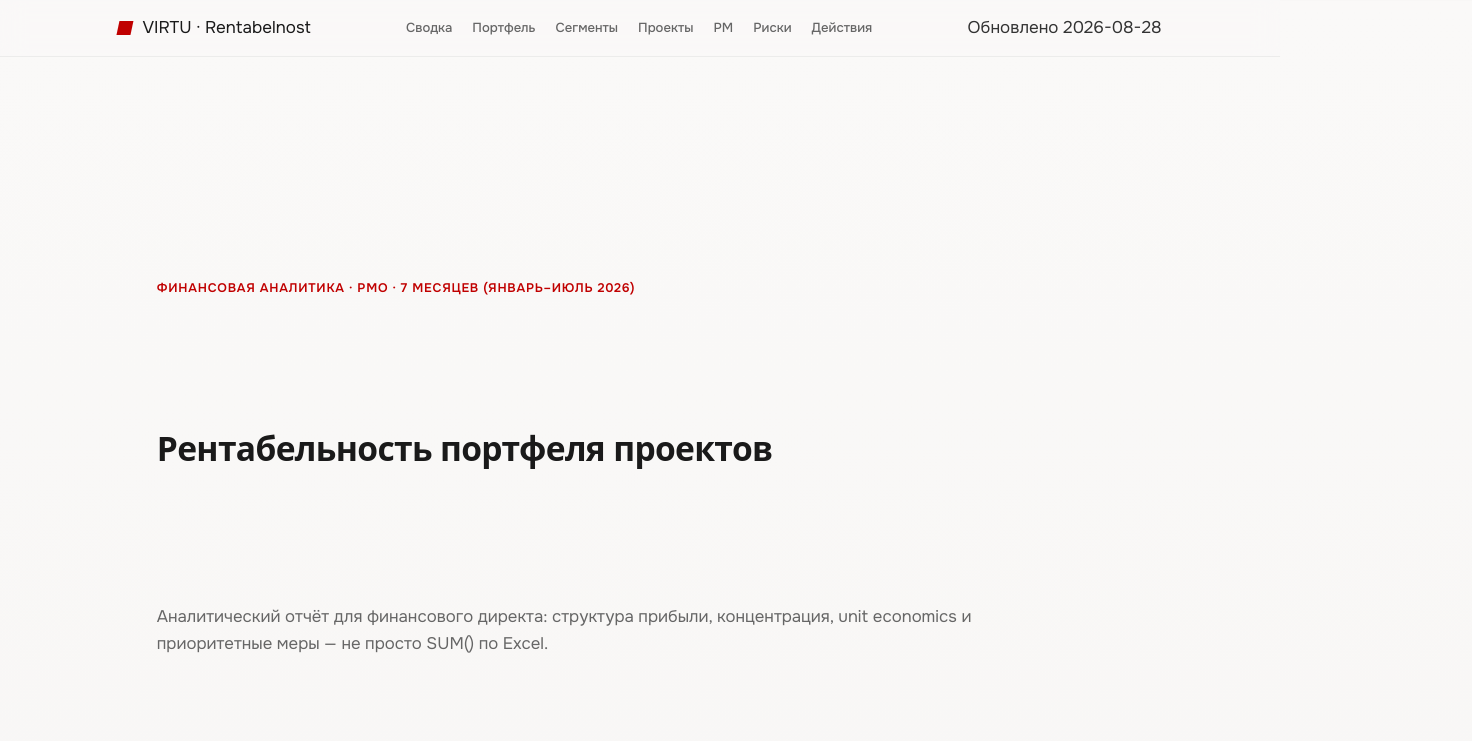
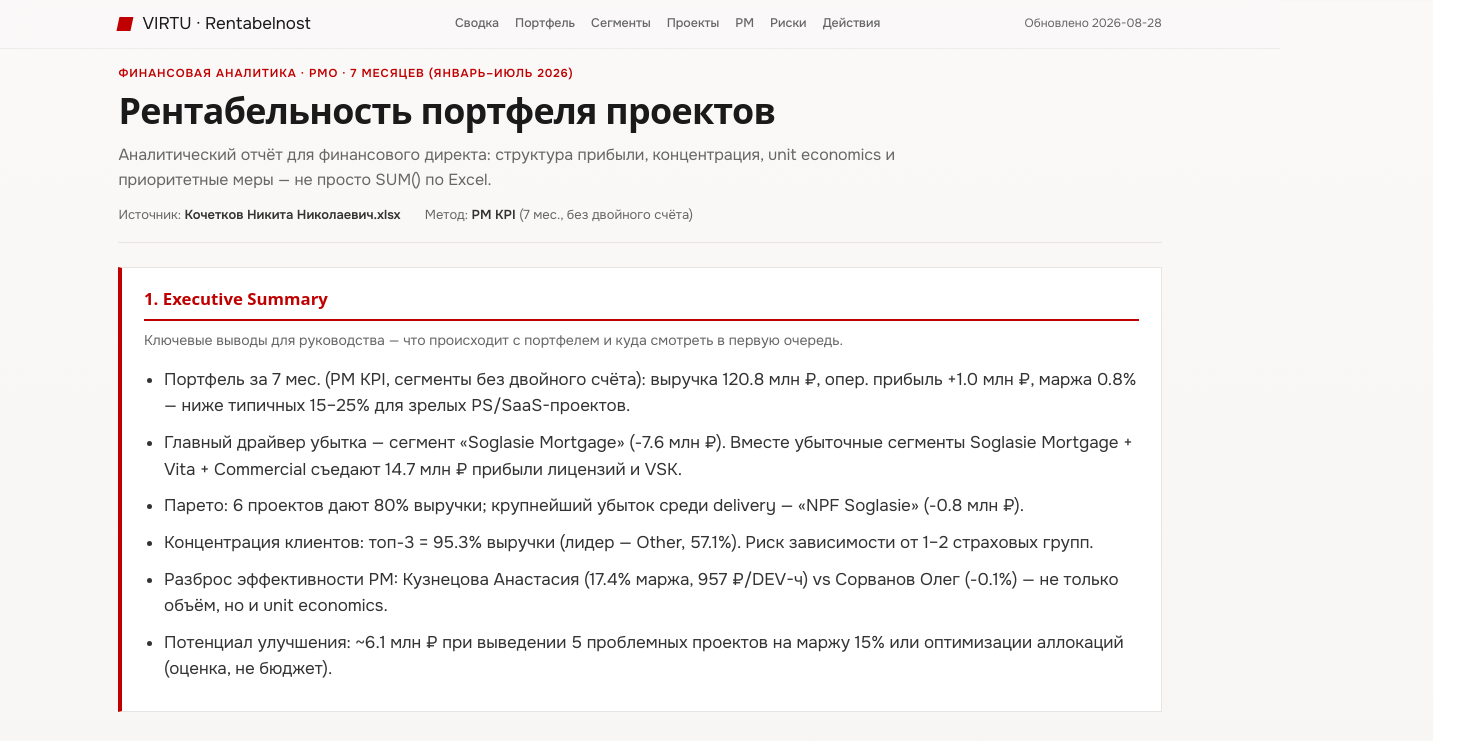
Before and after one commit to puholet-sketch/virtu-rentabelnost, a plain HTML site: page index.html in a window 1280 px wide. Shown: the top 741 px of the page, 1472 px wide, since content can reach past the window. Drawn offline with Linux system fonts and the light colour scheme; a web font is replaced by a local one.

Commit message:
Fix report layout spacing for compact CFO deliverable.
Remove full-viewport hero and excessive section padding inherited from educational template styles.

```diff
--- a/assets/css/style.css
+++ b/assets/css/style.css
@@ -799,7 +799,10 @@
 
 .footer {
   border-top: 1px solid var(--line);
-  padding: 1.5rem var(--space) 2rem;
+  padding: 1rem var(--space) 1.5rem;
+  font-size: 0.85rem;
+  color: var(--muted);
+  text-align: center;
 }
 
 .footer__inner {
@@ -863,13 +866,91 @@
 .report {
   max-width: var(--max);
   margin: 0 auto;
-  padding: var(--space) var(--space) 4rem;
+  padding: 1rem var(--space) 3rem;
+}
+
+.report > .section {
+  max-width: none;
+  margin: 0 0 2rem;
+  padding: 0;
+  scroll-margin-top: 4rem;
+}
+
+.report > .section:last-child {
+  margin-bottom: 0;
+}
+
+/* Compact hero — overrides educational full-viewport .hero */
+.report .hero {
+  position: static;
+  min-height: 0;
+  max-width: none;
+  margin: 0 0 1.5rem;
+  padding: 0 0 1rem;
+  display: block;
+  overflow: visible;
+  align-items: stretch;
+  border-bottom: 1px solid var(--line);
+}
+
+.report .hero__bg,
+.report .hero__visual,
+.report .hero__mesh,
+.report .hero__content {
+  display: none;
+}
+
+.report .hero h1 {
+  font-family: var(--font-display);
+  font-size: clamp(1.625rem, 2.8vw, 2.25rem);
+  font-weight: 600;
+  color: var(--ink);
+  margin: 0.35rem 0 0.6rem;
+  line-height: 1.25;
+  letter-spacing: -0.02em;
+  animation: none;
+  opacity: 1;
+  transform: none;
+}
+
+.report .hero__eyebrow {
+  font-size: 0.72rem;
+  text-transform: uppercase;
+  letter-spacing: 0.08em;
+  color: var(--crimson);
+  margin: 0;
+  font-weight: 600;
+}
+
+.report .hero__lead {
+  font-size: 1rem;
+  line-height: 1.55;
+  color: var(--muted);
+  max-width: 52rem;
+  margin: 0 0 0.75rem;
+}
+
+.report .hero__meta {
+  display: flex;
+  flex-wrap: wrap;
+  gap: 0.35rem 1.5rem;
+  font-size: 0.8125rem;
+  color: var(--muted);
+}
+
+.report .hero__meta strong {
+  color: var(--text);
+  font-weight: 600;
+}
+
+.top__inner {
+  padding: 0.65rem var(--space);
 }
 
 .top__nav {
   display: none;
-  gap: 1.25rem;
-  font-size: 0.82rem;
+  gap: 1rem;
+  font-size: 0.78rem;
 }
 
 .top__nav a {
@@ -882,49 +963,25 @@
   color: var(--crimson);
 }
 
+.top .meta {
+  font-size: 0.75rem;
+  color: var(--muted);
+  white-space: nowrap;
+}
+
 @media (min-width: 900px) {
   .top__nav {
     display: flex;
   }
 }
 
-.hero h1 {
-  font-family: var(--font-display);
-  font-size: clamp(1.4rem, 3.5vw, 2.1rem);
-  color: var(--ink);
-  margin: 0.5rem 0 1rem;
-  line-height: 1.25;
+@media (max-width: 899px) {
+  .top .meta {
+    display: none;
+  }
 }
 
-.hero__eyebrow {
-  font-size: 0.78rem;
-  text-transform: uppercase;
-  letter-spacing: 0.06em;
-  color: var(--crimson);
-  margin: 0;
-  font-weight: 600;
-}
-
-.hero__lead {
-  font-size: 1.05rem;
-  color: var(--muted);
-  max-width: 52rem;
-  margin: 0 0 1rem;
-}
-
-.hero__meta {
-  display: flex;
-  flex-wrap: wrap;
-  gap: 1rem 2rem;
-  font-size: 0.85rem;
-  color: var(--muted);
-}
-
-.section {
-  margin-top: 2.5rem;
-}
-
-.section h2 {
+.report .section h2 {
   font-family: var(--font-display);
   font-size: 1.05rem;
   color: var(--crimson);
@@ -940,42 +997,43 @@
   max-width: 48rem;
 }
 
-.section--exec {
+.report .section--exec {
   background: var(--surface);
   border: 1px solid var(--line);
   border-left: 4px solid var(--crimson);
-  padding: 1.25rem 1.5rem;
+  padding: 1.15rem 1.35rem;
 }
 
-.section--ink {
+.report .section--ink {
+  max-width: none;
   background: var(--ink);
   color: #e8e4e1;
-  padding: 1.5rem;
+  padding: 1.25rem 1.35rem;
   border-radius: var(--radius);
 }
 
-.section--ink h2 {
+.report .section--ink h2 {
   color: #fff;
   border-color: var(--ember);
 }
 
-.section--ink .section-lead {
+.report .section--ink .section-lead {
   color: #aaa;
 }
 
-.section--ink .table-wrap {
+.report .section--ink .table-wrap {
   border-color: rgba(255, 255, 255, 0.12);
 }
 
-.section--ink th {
+.report .section--ink th {
   background: var(--crimson-deep);
 }
 
-.section--ink tbody tr:nth-child(even) {
+.report .section--ink tbody tr:nth-child(even) {
   background: rgba(255, 255, 255, 0.04);
 }
 
-.section--ink td {
+.report .section--ink td {
   border-color: rgba(255, 255, 255, 0.08);
   color: #ddd;
 }
```
